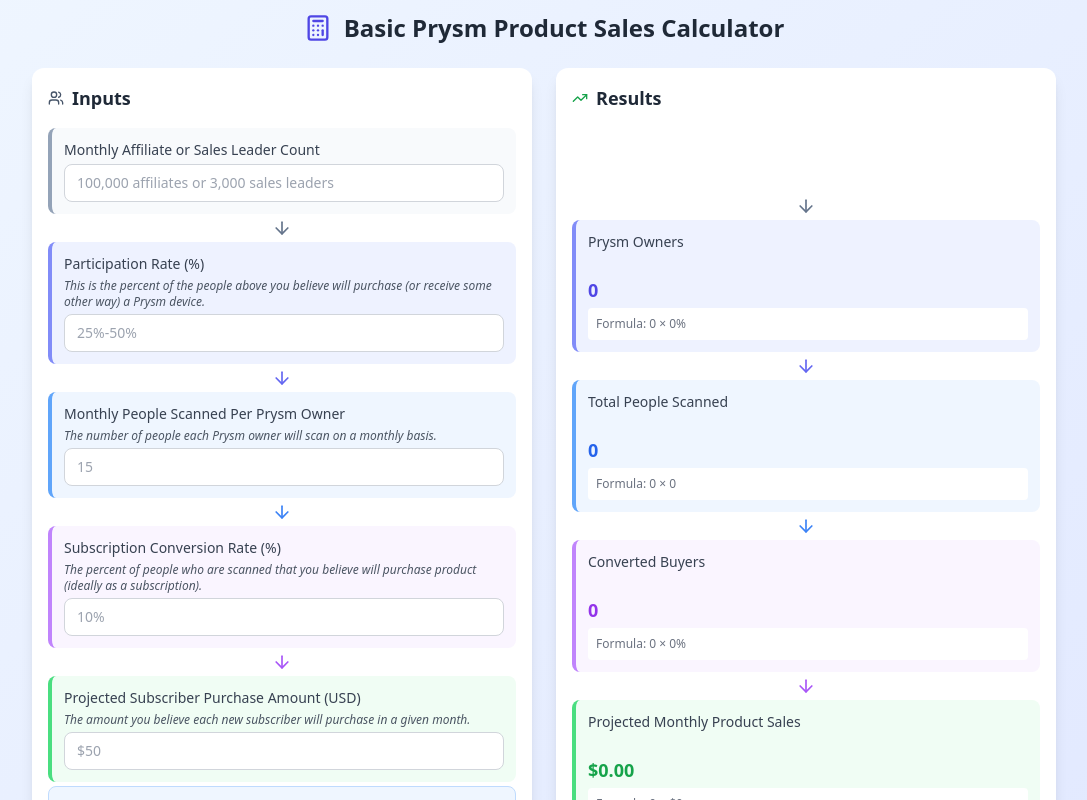
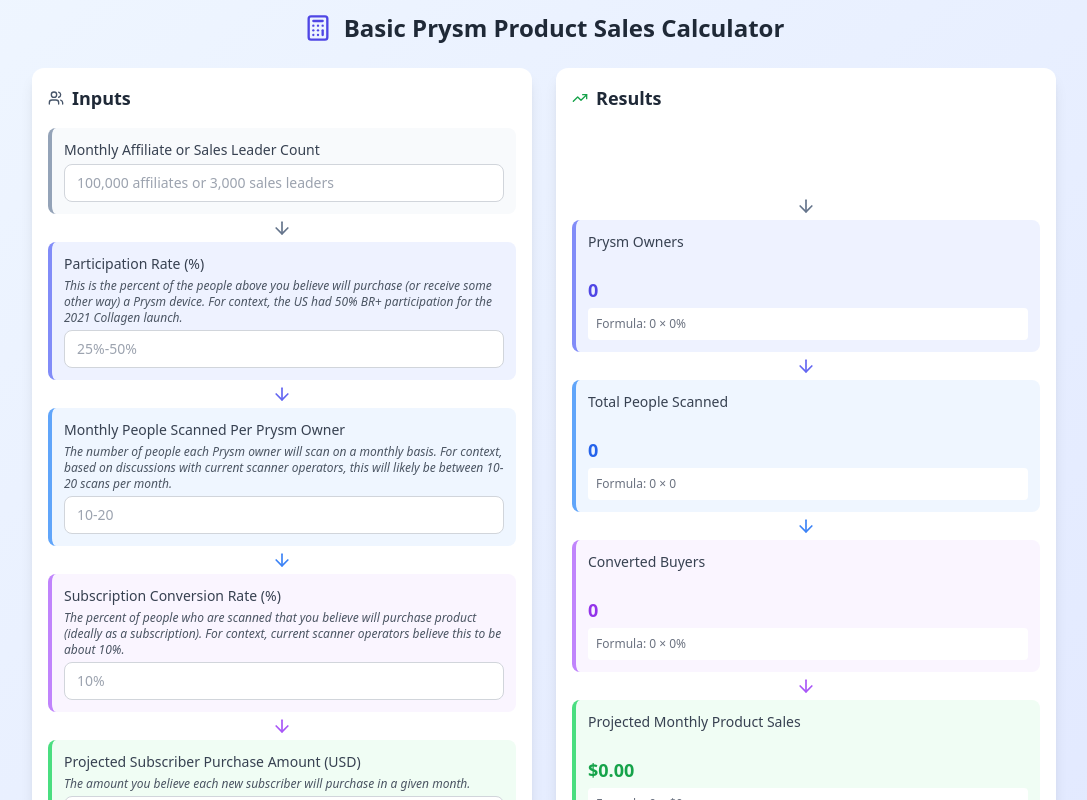
Before and after one commit to beastwood12/Prysm-Calculator, a React (Vite) app: page / in a window 1280 px wide. Shown: the top 800 px of the page, without its empty margins (96-1183 px from the left). Built offline with nearby package versions, Linux system fonts and the light colour scheme; the HTML template or start-up script is replaced by a standard one.

Commit message:
Update App.tsx
Updated descriptions and the usd to CV conversion rate from 0.666 to 0.776 (this is now based on comm_rev instead of rev)

```diff
--- a/src/App.tsx
+++ b/src/App.tsx
@@ -21,7 +21,7 @@
   const totalScanned = prysmOwners * data.monthlyScans;
   const buyers = totalScanned * (data.conversionRate / 100);
   const monthlySales = buyers * data.monthlyPurchase;
-  const g15BreakawayBonus = (monthlySales * 0.666) * 0.05;
+  const g15BreakawayBonus = (monthlySales * 0.776) * 0.05;
   const annualSales = monthlySales * 12;
 
   const currency = val => '$' + val.toLocaleString('en-US', { minimumFractionDigits: 2 });
@@ -62,7 +62,7 @@
                 <div className="bg-indigo-50 p-3 rounded-lg border-l-4 border-indigo-400">
                   <label className="block text-sm font-medium text-gray-700 mb-1">Participation Rate (%)</label>
                   <div className="text-xs text-gray-600 mb-1 italic">
-                    This is the percent of the people above you believe will purchase (or receive some other way) a Prysm device.
+                    This is the percent of the people above you believe will purchase (or receive some other way) a Prysm device. For context, the US had 50% BR+ participation for the 2021 Collagen launch.
                   </div>
                   <input
                     type="text"
@@ -79,14 +79,14 @@
                 <div className="bg-blue-50 p-3 rounded-lg border-l-4 border-blue-400">
                   <label className="block text-sm font-medium text-gray-700 mb-1">Monthly People Scanned Per Prysm Owner</label>
                   <div className="text-xs text-gray-600 mb-1 italic">
-                    The number of people each Prysm owner will scan on a monthly basis.
+                    The number of people each Prysm owner will scan on a monthly basis. For context, based on discussions with current scanner operators, this will likely be between 10-20 scans per month.
                   </div>
                   <input
                     type="text"
                     value={format('monthlyScans', data.monthlyScans)}
                     onChange={(e) => handleChange('monthlyScans', e.target.value)}
                     className="w-full px-3 py-2 text-sm border border-gray-300 rounded-lg focus:ring-2 focus:ring-blue-500 focus:border-transparent"
-                    placeholder="15"
+                    placeholder="10-20"
                   />
                 </div>
                 <div className="flex justify-center my-1"><ArrowDown className="h-5 w-5 text-blue-500" /></div>
@@ -96,7 +96,7 @@
                 <div className="bg-purple-50 p-3 rounded-lg border-l-4 border-purple-400">
                   <label className="block text-sm font-medium text-gray-700 mb-1">Subscription Conversion Rate (%)</label>
                   <div className="text-xs text-gray-600 mb-1 italic">
-                    The percent of people who are scanned that you believe will purchase product (ideally as a subscription).
+                    The percent of people who are scanned that you believe will purchase product (ideally as a subscription). For context, current scanner operators believe this to be about 10%.
                   </div>
                   <input
                     type="text"
```
